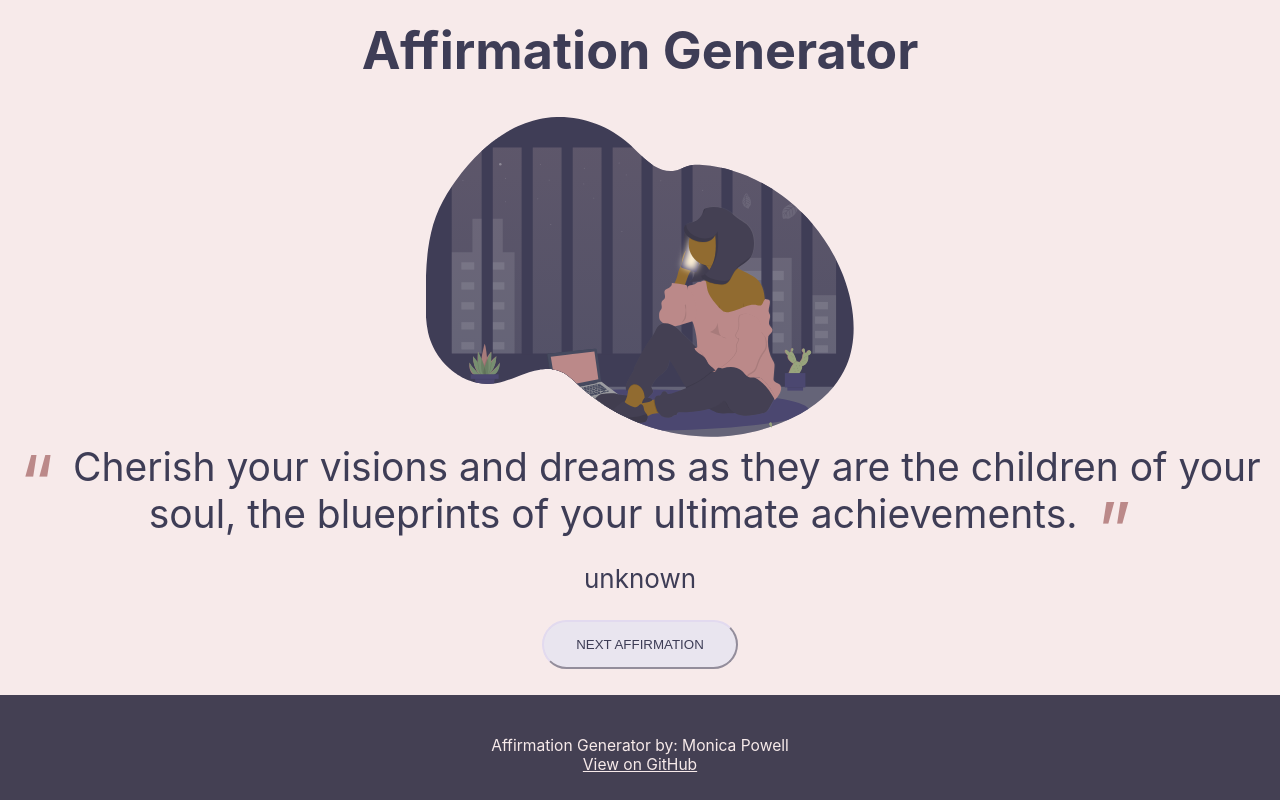
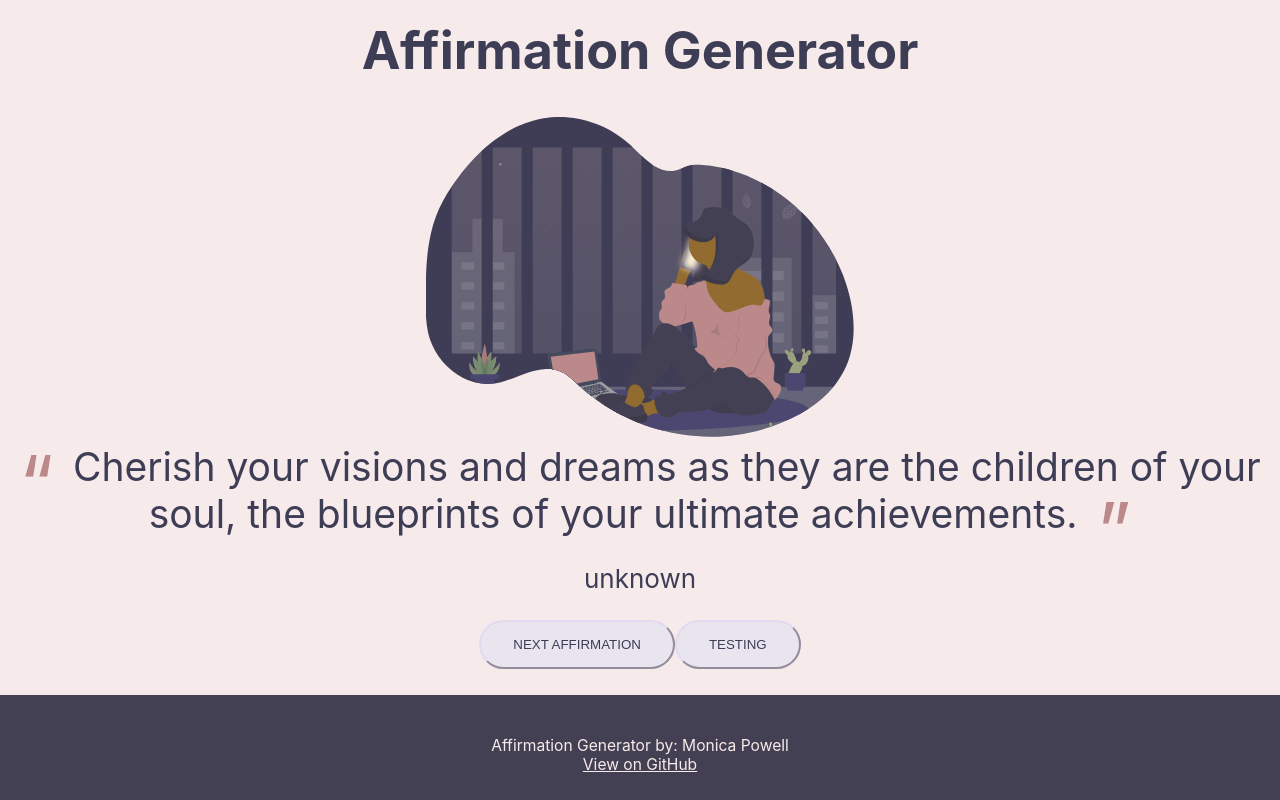
Before and after one commit to M0nica/affirmation_generator, a React (Create React App) app: page / in a window 1280 px wide. Built offline with nearby package versions, Linux system fonts and the light colour scheme.

Commit message:
Tweet component setup

```diff
--- a/src/AffirmationComponent.js
+++ b/src/AffirmationComponent.js
@@ -1,6 +1,6 @@
 import React from "react";
 
-import "./App.css";
+import TweetButton from "./TweetComponent";
 
 import affirmations from "./affirmations";
 
@@ -46,6 +46,7 @@ class AffirmationComponent extends React.Component {
         </blockquote>
         <p className="author-citation">{affirmation.author}</p>
         <button onClick={this.handleClick}>Next Affirmation</button>
+        <TweetButton />
       </div>
     );
   }
--- /dev/null
+++ b/src/TweetComponent.js
@@ -0,0 +1,12 @@
+import React, { Component } from "react";
+//import "./Footer.css";
+
+class TweetComponent extends Component {
+  render() {
+    return (
+      <button>Testing</button>
+    );
+  }
+}
+
+export default TweetComponent;
```
